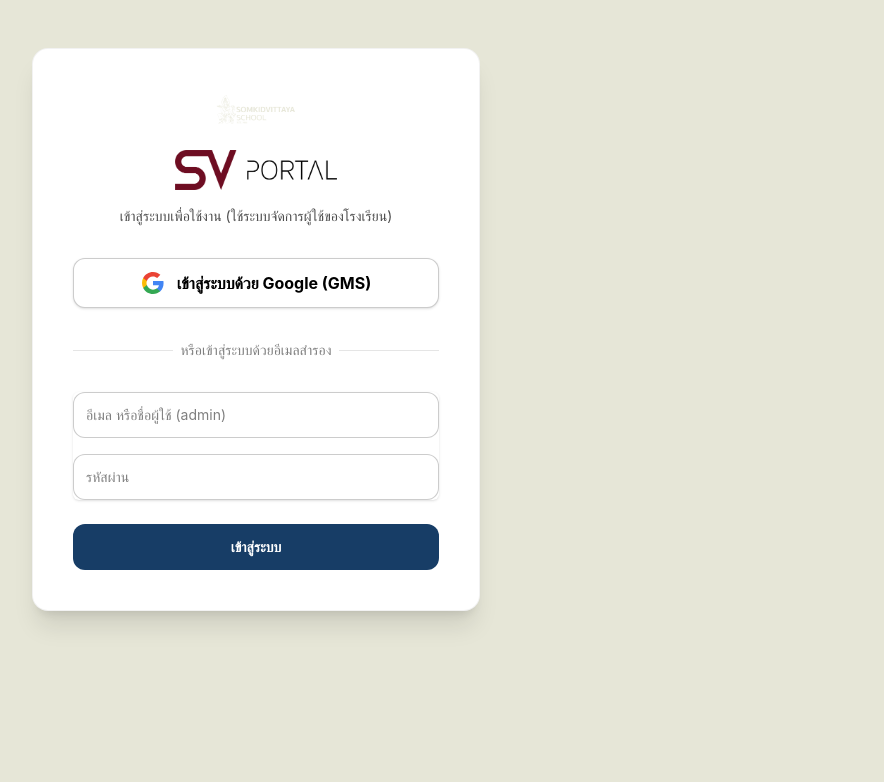
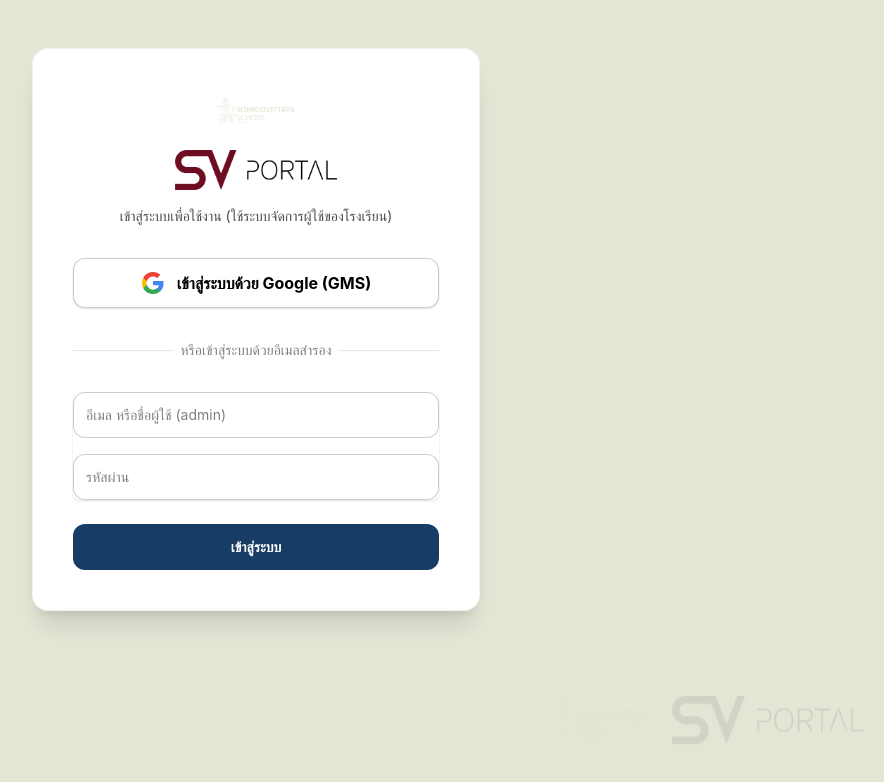
Before and after one commit to PRwSkT/svportal, a Next.js app: page /login in a window 1280 px wide. Shown: the top 782 px of the page, without its empty margins (384-1268 px from the left). Built offline with nearby package versions, Linux system fonts and the light colour scheme; no server answers.

Commit message:
style: add school and svportal logos to all pages as watermark and improve receipt layout

```diff
--- a/src/app/layout.tsx
+++ b/src/app/layout.tsx
@@ -2,6 +2,7 @@
 import { AuthProvider } from "@/contexts/AuthContext";
 import { AppNav } from "@/components/AppNav";
 import { Toaster } from "sonner";
+import Image from "next/image";
 import "./globals.css";
 
 export const metadata: Metadata = {
@@ -19,11 +20,19 @@
       lang="th"
       className="h-full antialiased"
     >
-      <body className="min-h-full flex flex-col bg-background text-foreground">
+      <body className="min-h-full flex flex-col bg-background text-foreground relative overflow-x-hidden">
+        {/* Global Watermark Logos */}
+        <div className="fixed bottom-4 md:bottom-8 right-4 md:right-8 opacity-10 pointer-events-none flex flex-col md:flex-row items-end md:items-center gap-4 md:gap-6 z-0 mix-blend-multiply transition-all duration-500 print:opacity-30">
+          <Image src="/logo.png" alt="School Logo" width={80} height={80} className="w-16 h-16 md:w-24 md:h-24 grayscale drop-shadow-md" />
+          <Image src="/SV-Portal.png" alt="SVPortal" width={200} height={50} className="w-32 md:w-48 h-auto grayscale drop-shadow-md" />
+        </div>
+
         <Toaster position="top-right" richColors />
         <AuthProvider>
-          <AppNav />
-          <main className="flex-1">
+          <div className="relative z-50">
+            <AppNav />
+          </div>
+          <main className="flex-1 relative z-10 pb-24 md:pb-10">
             {children}
           </main>
         </AuthProvider>
--- a/src/components/AppNav.tsx
+++ b/src/components/AppNav.tsx
@@ -34,9 +34,9 @@
       <div className="max-w-7xl mx-auto px-4 sm:px-6 lg:px-8">
         <div className="flex justify-between h-16">
           <div className="flex items-center">
-            <Link href="/" className="flex-shrink-0 flex items-center gap-3 mr-4">
-              <Image src="/logo.png" alt="School Logo" width={32} height={32} className="h-8 w-auto drop-shadow-sm" />
-              <Image src="/SV-Portal.png" alt="SVPortal" width={100} height={28} className="h-7 w-auto hidden sm:block" />
+            <Link href="/" className="flex-shrink-0 flex items-center gap-3 mr-4 group">
+              <Image src="/logo.png" alt="School Logo" width={40} height={40} className="h-10 w-auto drop-shadow-md group-hover:scale-105 transition-transform" />
+              <Image src="/SV-Portal.png" alt="SVPortal" width={120} height={34} className="h-8 w-auto hidden sm:block drop-shadow-sm group-hover:opacity-90 transition-opacity" />
             </Link>
             <div className="flex sm:ml-6 space-x-4 sm:space-x-8 overflow-x-auto overflow-y-hidden pb-1">
               {links.map(link => {
--- a/src/components/ReceiptPrint.tsx
+++ b/src/components/ReceiptPrint.tsx
@@ -35,9 +35,13 @@
         className="hidden print:block w-full max-w-[80mm] mx-auto text-black bg-white p-4 font-mono text-sm leading-relaxed"
       >
         <div className="text-center mb-4">
+          <img src="/logo.png" alt="School Logo" className="w-12 h-12 mx-auto mb-2 grayscale" />
           <h1 className="font-bold text-lg">โรงเรียนสมคิดวิทยา</h1>
           <p className="text-xs">{formattedDate}</p>
-          <h2 className="font-bold text-base mt-2">ใบเสร็จรับเงิน</h2>
+          <h2 className="font-bold text-base mt-2 flex items-center justify-center gap-1">
+            ใบเสร็จรับเงิน
+            <img src="/SV-Portal.png" alt="SVPortal" className="h-3 ml-2 grayscale opacity-50" />
+          </h2>
           <p className="text-sm">เลขที่: {receiptNumber}</p>
         </div>
 
```
